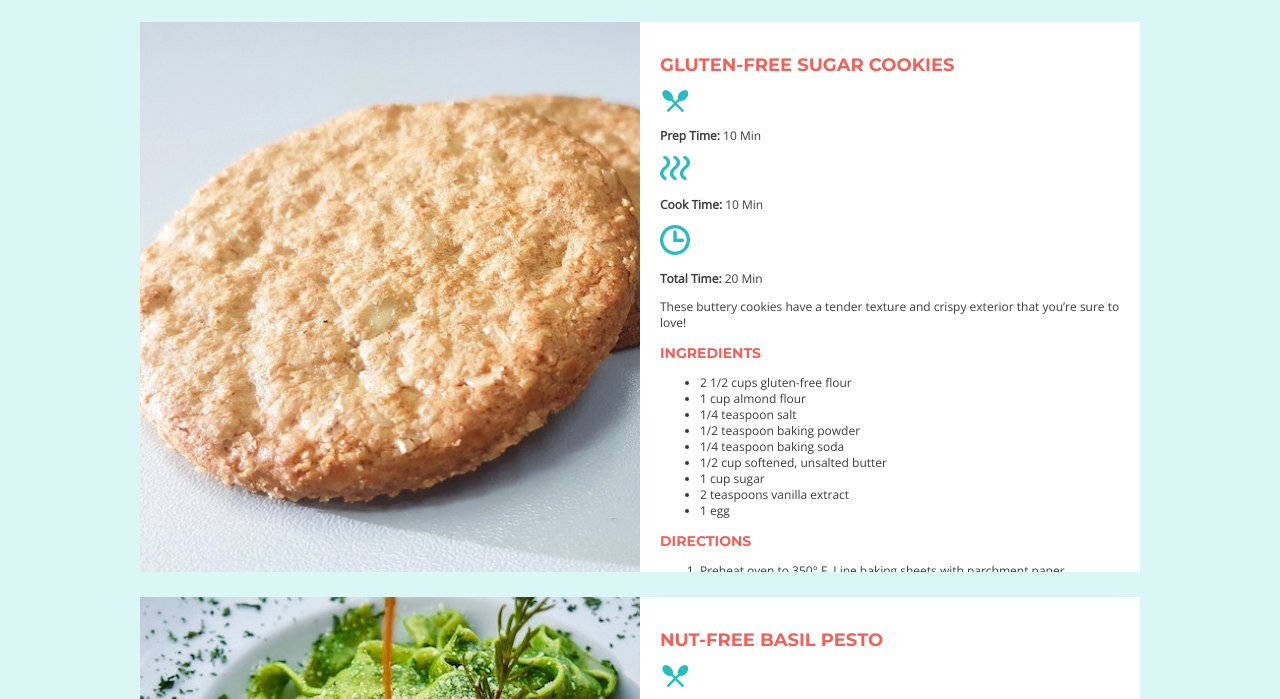
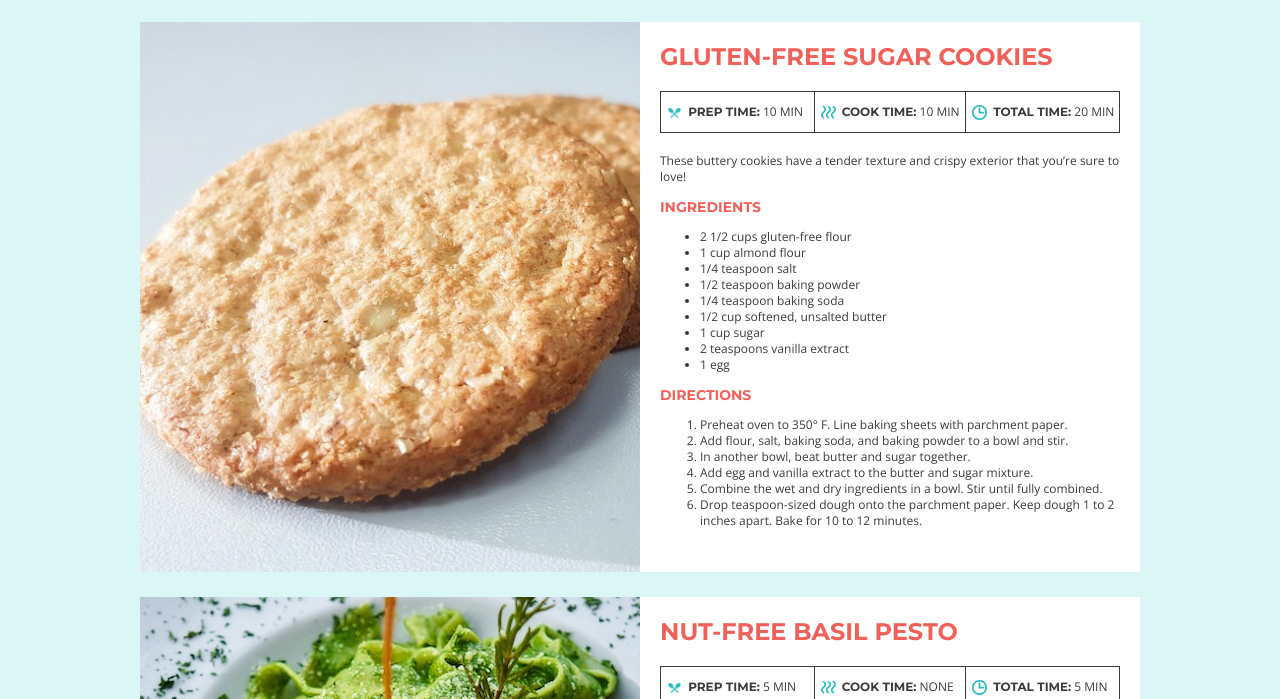
Before and after one commit to JanelleA/recipe-card-project, a plain HTML site: page index.html in a window 1280 px wide. Shown: the part 99-798 px from the top of the page. Drawn offline with nearby package versions, Linux system fonts and the light colour scheme.

Commit message:
Added styles to time section of recipe card

```diff
--- a/css/style.css
+++ b/css/style.css
@@ -43,18 +43,18 @@ main {
     margin: 0 auto;
 }
 
-main .card {
+.card {
     margin: 25px 0;
     overflow: auto;
 }
 
-main .image {
+.image {
     float: left;
     width: 500px;
     height: 550px;
 }
 
-main .recipe {
+.recipe {
     float: left;
     padding: 20px;
     width: 500px;
@@ -77,3 +77,43 @@ main .recipe {
     background: url("../img/watermelon-salad.jpg");
     background-size: cover;
 }
+
+.recipe h2 {
+    font-size: 24px;
+    line-height: 29px;
+    margin-top: 0;
+}
+
+.time {
+    margin-bottom: 20px;
+    border: 1px solid #3b3b3b;
+    overflow: auto;
+}
+
+.time div {
+    float: left;
+    padding-left: 6px;
+    width: 33.3%;
+    box-sizing: border-box;
+    text-transform: uppercase;
+}
+
+.time .cook {
+    border-left: 1px solid #3b3b3b;
+    border-right: 1px solid #3b3b3b;
+}
+
+.time img {
+    width: 15px;
+    height: auto;
+    margin-right: 3px;
+    vertical-align: middle;
+}
+
+.time-details {
+    display: inline-block;
+}
+
+.time strong {
+    font-family: "Montserrat", sans-serif;
+}
```
